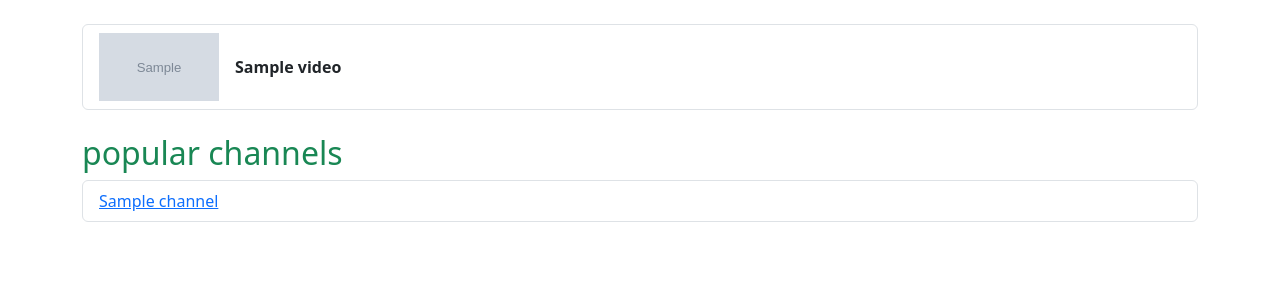
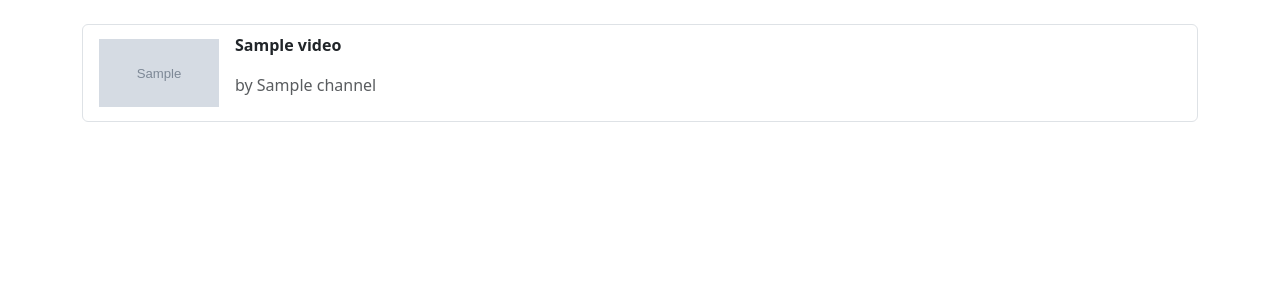
Before and after one commit to itsukikawamu/django_practice, a Django app: page /youtube/ in a window 1280 px wide. Shown: the part 55-355 px from the top of the page. Run offline with Django 5.2, Linux system fonts and the light colour scheme; tables that the repository leaves empty hold one stand-in row (values such as "Sample post"); grey boxes marked "Sample" are stand-in pictures.

Commit message:
make home only videos

```diff
--- a/youtube/templates/youtube/home.html
+++ b/youtube/templates/youtube/home.html
@@ -9,7 +9,11 @@
             <a href="{% url 'youtube:video' video.channel.slug video.slug %}" class="text-dark text-decoration-none">
                 <div class="d-flex align-items-center">
                     <img src="{{ video.get_thumbnail_url }}" alt="{{ video.title }}" class="me-3" style="width: 120px; height: 67.5px; object-fit: cover;">
-                    <strong>{{ video.title }}</strong>
+                    <div class="">
+                        <p class=""><strong>{{ video.title }}</strong></p>
+                        <p class="text-muted">by {{ video.channel.name }}</p>
+                    </div>
+
                 </div>
             </a>
         </li>
@@ -20,17 +24,4 @@
         {% endif %}
     </section>
 
-    <section class="mt-4">
-    {% if channel_list %}
-        <h2 class="text-success">popular channels</h2>
-        <ul class="list-group">
-        {% for channel in channel_list %}
-        <li class="list-group-item"><a href="{% url 'youtube:channel' channel.slug %}">{{ channel.name }}</a></li>
-        {% endfor %}
-        </ul>
-    {% else %}
-        <p class="text-muted">No channels are available.</p>
-    {% endif %}
-    </section>
-
 {% endblock %}
```
